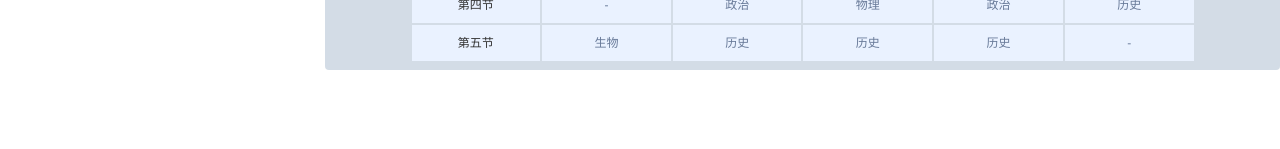
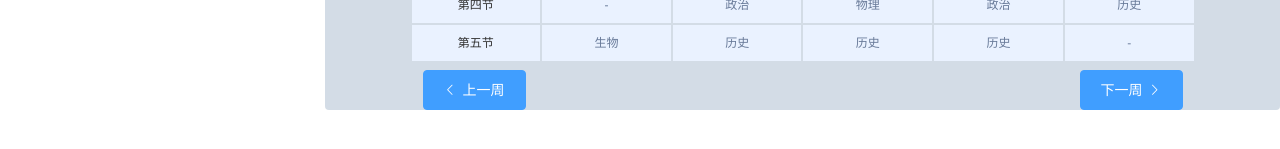
Before and after one commit to Smart-Kindergarten/vue, a Vue app: page /Curriculum in a window 1280 px wide. Shown: the part 261-410 px from the top of the page. Built offline with nearby package versions, Linux system fonts and the light colour scheme; no server answers.

Commit message:
课程表页面

```diff
--- a/src/components/teacher/Curriculum.vue
+++ b/src/components/teacher/Curriculum.vue
@@ -26,6 +26,8 @@
           </tbody>
         </table>
       </div>
+      <el-button type="primary" icon="el-icon-arrow-left"style="float: left;margin-left: 20px">上一周</el-button>
+      <el-button type="primary" style="float: right;margin-right: 20px">下一周<i class="el-icon-arrow-right el-icon--right"></i></el-button>
     </div>
   </div>
 </template>
```
